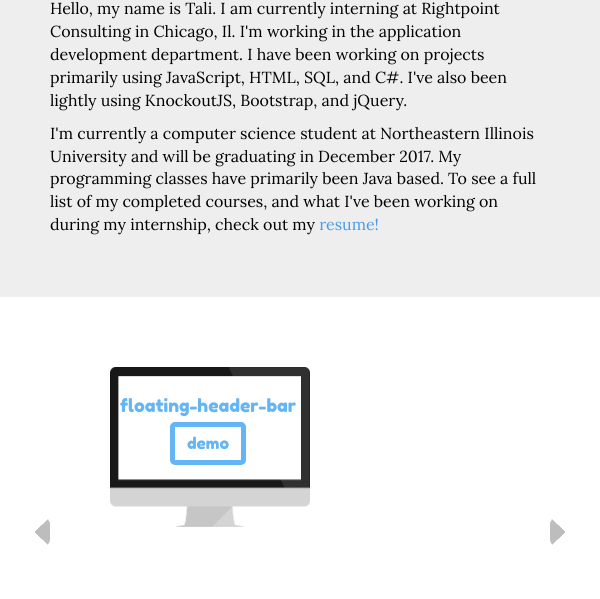
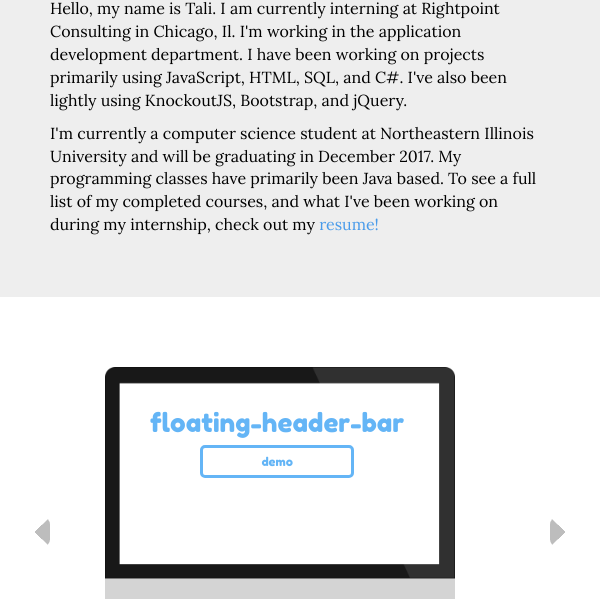
Before and after one commit to talirotteveel/talirotteveel.github.io, a plain HTML site: page portfolio.html in a window 600 px wide. Shown: the part 155-754 px from the top of the page. Drawn offline with nearby package versions, Linux system fonts and the light colour scheme.

Commit message:
more responsiveness

```diff
--- a/portfolio.html
+++ b/portfolio.html
@@ -14,7 +14,7 @@
 <link rel="stylesheet" href="resume.css">
 
 </head>
-<body >
+<body>
 <div class="container-fixed" style="font-family: 'Fredoka One', cursive;">
     <div class="jumbotron-grey jumbotron-grey-header">
         <nav class="navbar">
@@ -81,11 +81,9 @@
                                 </div>
 
 
-                                <div class="col-md-6">
-                                    <div>
+
                                         <h1 class="pull-right-sm right">Samples</h1>
-                                    </div>
-                                </div>
+
 
                             </div>
                         </div>
@@ -93,7 +91,7 @@
                             <div class="row">
 
                                 <div class="col-sm-12 col-md-6">
-                                    <div class="computer-background pull-right-sm">
+                                    <div class="computer-background pull-left-sm">
                                         <br>
                                         <div class="left">
                                             dropdown-menu
--- a/portfolio.js
+++ b/portfolio.js
@@ -2,7 +2,7 @@
 $(document).ready(function () {
 
     var n = $(".slider-slide-wrap").length,
-        width = 1500,
+        width = 2000,
         newwidth = width * n;
 
     $('.slide-wrap').css({
@@ -10,7 +10,7 @@ $(document).ready(function () {
     });
 
     $(".slider-slide-wrap").each(function (i) {
-        var thiswid = 1500;
+        var thiswid = 2000;
         $(this).css({
             'left': thiswid * i
         });
--- a/resume.css
+++ b/resume.css
@@ -96,11 +96,11 @@ a:hover{
     margin-left: auto;
     margin-right: auto;
 }
-
 .jumbotron-white{
     background-color: white;
     color: #2E2E2E;
     width: 100%;
+    height: 100%;
     padding: 50px;
     font-family:'Lora', serif;
 }
@@ -166,8 +166,6 @@ a:hover{
     background-size: cover;
     font-size: 28px;
 }
-
-
 .navbar{
     opacity: .7;
 }
@@ -240,7 +238,7 @@ a:hover{
     height: 40px;
     margin-right: 40px;
 }
-@media (min-width: 640px) {
+@media (min-width: 400px) {
     .pull-right-sm {
         float: right;
     }
@@ -248,8 +246,7 @@ a:hover{
         float: left;
     }
 }
-
-@media screen and (min-width:320px) and (max-width:640px){
+@media screen and (max-width:400px){
     .computer-background{
         margin-left: 60px;
         background-image: url(laptop.png);
@@ -270,10 +267,10 @@ a:hover{
         margin-bottom: 80px;
     }
     .pull-right-sm{
-    margin-left:80px;
+        margin-left:60px;
     }
     .pull-left-sm{
-    margin-right:80px;
+        margin-right:60px;
     }
     .left{
         margin-left: 10px;
@@ -282,13 +279,13 @@ a:hover{
         margin-right: 0px;
     }
     .button {
-    border:5px solid #64b5f6;
+        border:3px solid #64b5f6;
         color: #64b5f6;
         padding: 5px 10.5px;
         text-align: center;
         text-decoration: none;
         display: inline-block;
-    font-size: 16px;
+        font-size: 12px;
         margin: 4px 2px;
         cursor: pointer;
         border-radius: 5px;
@@ -296,5 +293,108 @@ a:hover{
         margin-left:50px;
         margin-right:50px;
     }
-
 }
+@media screen and (min-width:400px) and (max-width:600px){
+    .computer-background{
+        margin-left: 55px;
+        background-image: url(laptop.png);
+        position: cover;
+        width: 350px;
+        height: 280px;
+        font-family: 'Fredoka One', cursive;
+        color:#64b5f6;
+        -moz-background-size: cover;
+        -o-background-size: cover;
+        background-size: cover;
+        background-repeat: no-repeat;
+        background-position: relative;
+        -webkit-background-size: cover;
+        background-size: cover;
+        font-size: 26px;
+        text-align:center;
+        margin-bottom: 80px;
+    }
+    .pull-right-sm{
+        margin-left:90px;
+    }
+    .pull-left-sm{
+        margin-right:60px;
+    }
+    .left{
+        margin-left: 45px;
+    }
+    .right{
+        margin-right: 0px;
+    }
+    .button {
+        border:3px solid #64b5f6;
+        color: #64b5f6;
+        padding: 5px 10.5px;
+        text-align: center;
+        text-decoration: none;
+        display: inline-block;
+        font-size: 12px;
+        margin: 4px 2px;
+        cursor: pointer;
+        border-radius: 5px;
+        display: block;
+        margin-left:50px;
+        margin-right:50px;
+    }
+}
+@media screen and (min-width:300px) and (max-width:600px){
+    .slider-slide-wrap {
+        position: absolute;
+        width: 300px;
+        height: 100%;
+        background-color: white;
+    }
+}
+@media screen and (min-width:600px) and (max-width:800px){
+    .slider-slide-wrap {
+        position: absolute;
+        width: 300px;
+        height: 100%;
+        background-color: white;
+    }
+}
+@media screen and (min-width:800px) and (max-width:1000px){
+    .slider-slide-wrap {
+        position: absolute;
+        width: 800px;
+        height: 100%;
+        background-color: white;
+    }
+}
+@media screen and (min-width:1000px) and (max-width:1200px){
+    .slider-slide-wrap {
+        position: absolute;
+        width: 1000px;
+        height: 100%;
+        background-color: white;
+    }
+}
+@media screen and (min-width:1200px) and (max-width:1500px){
+    .slider-slide-wrap {
+        position: absolute;
+        width: 1200px;
+        height: 100%;
+        background-color: white;
+    }
+}
+@media screen and (min-width:1500px) and (max-width:1800px){
+    .slider-slide-wrap {
+        position: absolute;
+        width: 1500px;
+        height: 100%;
+        background-color: white;
+    }
+}
+@media screen and (min-width:1800px) and (max-width:2100px){
+    .slider-slide-wrap {
+        position: absolute;
+        width: 1800px;
+        height: 100%;
+        background-color: white;
+    }
+}
```
Also changed, not shown: 1 other file. Lines whose indentation alone changed are shown as unchanged.
